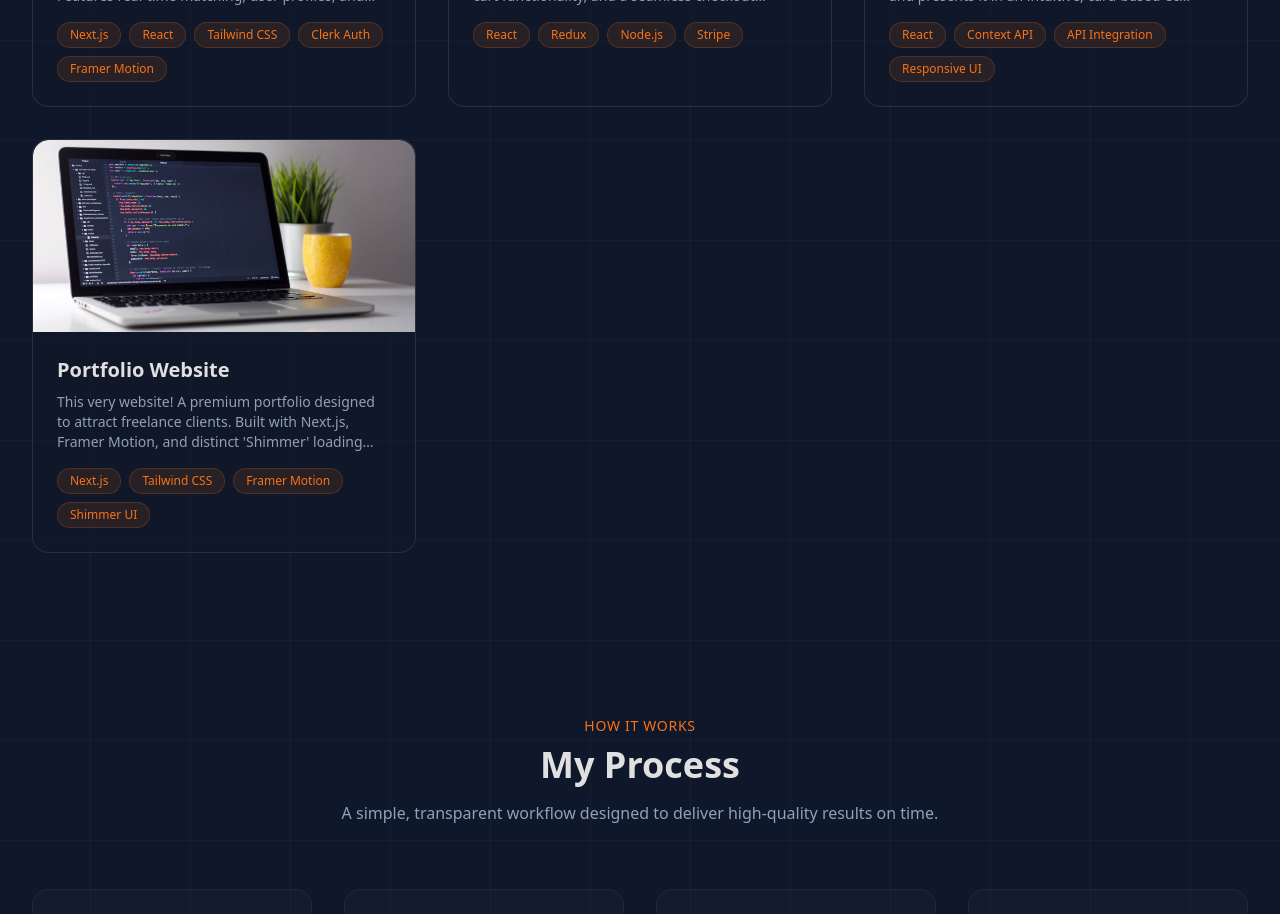
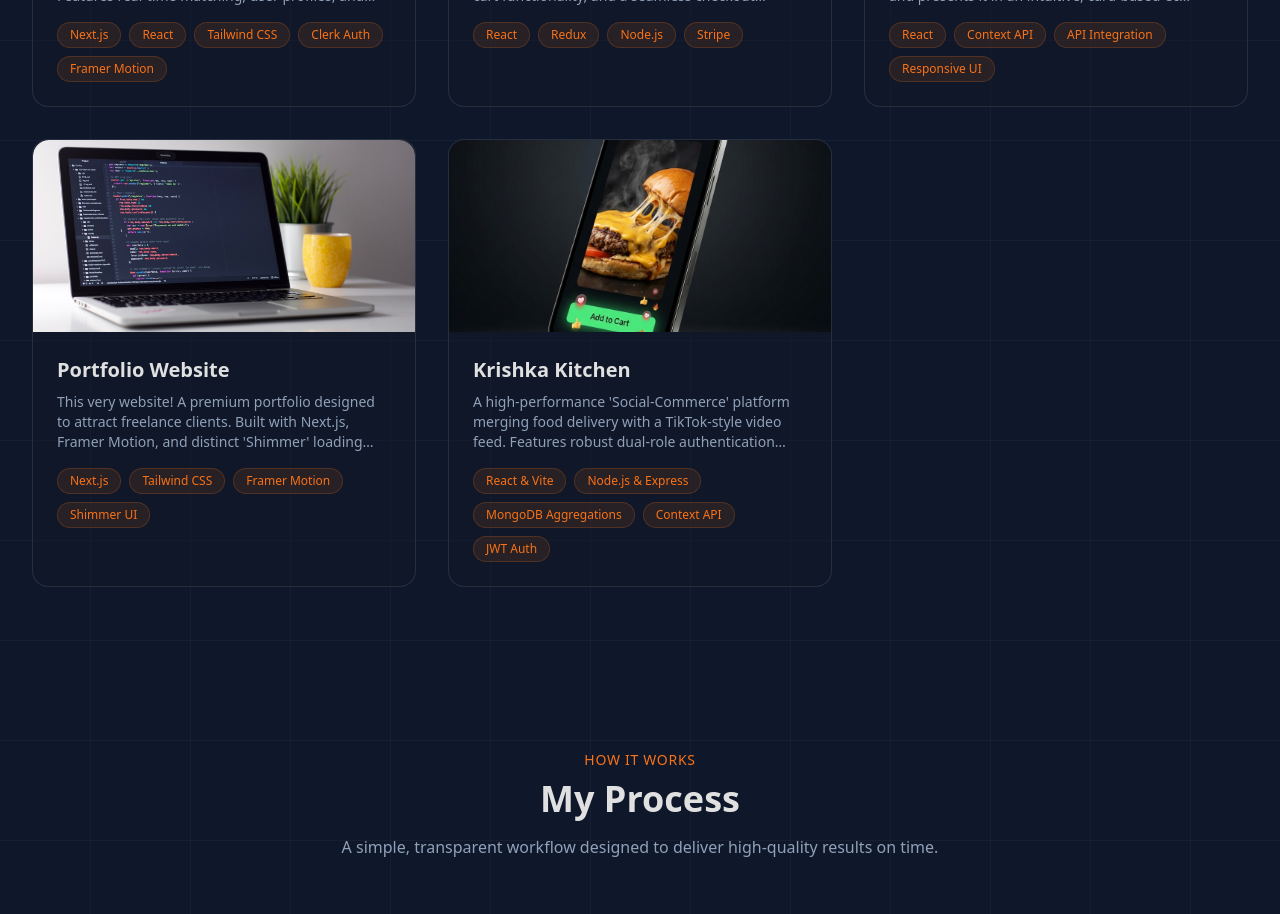
Before and after one commit to Krish9006/portfolio_krish, a Next.js app: page / in a window 1280 px wide. Shown: the part 3060-3974 px from the top of the page. Built offline with nearby package versions, Linux system fonts and the light colour scheme.

Commit message:
Add Project

```diff
--- a/components/Projects.jsx
+++ b/components/Projects.jsx
@@ -39,6 +39,14 @@ const projects = [
         github: "https://github.com/Krish9006/portfolio_krish",
         demo: "https://github.com/Krish9006/portfolio_krish",
     },
+   {
+    title: "Krishka Kitchen",
+    description: "A high-performance 'Social-Commerce' platform merging food delivery with a TikTok-style video feed. Features robust dual-role authentication (User/Partner), real-time cart state management via Context API, and a premium dark-mode UI optimized for maximum user engagement.",
+    tags: ["React & Vite", "Node.js & Express", "MongoDB Aggregations", "Context API", "JWT Auth"],
+    image: "/images/krishka_showcase.png",
+    github: "https://github.com/Krish9006/krishka_Kitchen",
+    demo: "https://krishka-kitchen.vercel.app/",
+}
 
 ];
 
```
Also changed, not shown: public/images/krishka_showcase.png (added).
